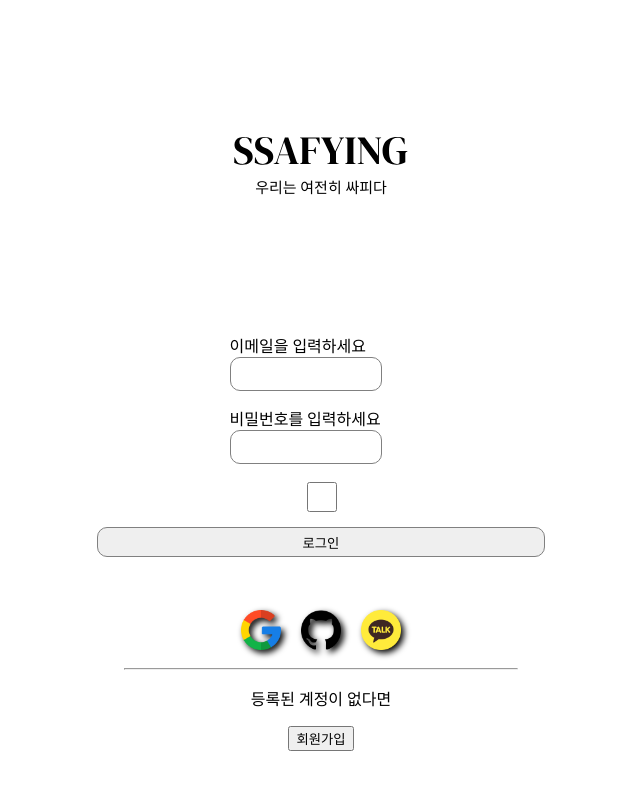
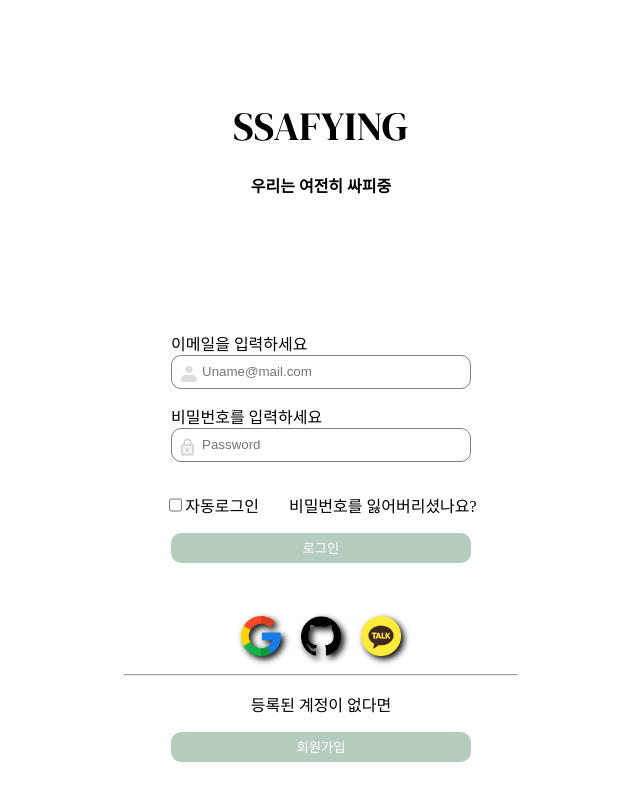
Before and after one commit to ssafy-b210/SSAFYING, a React (Create React App) app in the folder ssafying-fe/: page / in a window 1280 px wide. Shown: the whole page, without its empty margins (319-959 px from the left). Built offline with nearby package versions, Linux system fonts and the light colour scheme.

Commit message:
design: 로그인폼 컬러링, css 완료

```diff
--- a/ssafying-fe/src/components/User/LoginForm.tsx
+++ b/ssafying-fe/src/components/User/LoginForm.tsx
@@ -5,28 +5,45 @@ import logo from "../../assets/img/logo1.svg";
 import googleIcon from "../../assets/img/socialLoginIcons/googleIcon.png";
 import githubIcon from "../../assets/img/socialLoginIcons/githubIcon.png";
 import kakaoIcon from "../../assets/img/socialLoginIcons/kakaoIcon.png";
+import profile from "../../assets/img/userLoginIcons/profile.svg";
+import lock from "../../assets/img/userLoginIcons/lock.svg";
 
 function LoginForm() {
   return (
     <div>
       <Header>
         <img src={logo} alt="ssafying" />
-        <p>우리는 여전히 싸피다</p>
+        <h4>우리는 여전히 싸피중</h4>
       </Header>
       <Form>
         <div className="user-box">
           <label>이메일을 입력하세요</label>
           <br />
-          <Input type="email"></Input>
+          <div className="input-bar">
+            <img src={profile} className="input-icon" />
+            <Input type="email" placeholder="Uname@mail.com"></Input>
+          </div>
         </div>
         <div className="user-box">
           <label>비밀번호를 입력하세요</label>
           <br />
-          <Input type="password"></Input>
+          <div className="input-bar">
+            <img src={lock} className="input-icon" />
+            <Input type="password" placeholder="Password"></Input>
+          </div>
         </div>
-        <Input type="checkbox"></Input>
-        <span></span>
-        <Input type="submit" value="로그인"></Input>
+        <div className="etc-container">
+          <div className="auto-login">
+            <input type="checkbox"></input>
+            <p>자동로그인</p>
+          </div>
+          <p>비밀번호를 잃어버리셨나요?</p>
+        </div>
+        <SubmitButton
+          type="submit"
+          value="로그인"
+          className="login-btn"
+        ></SubmitButton>
       </Form>
       <br />
 
@@ -44,7 +61,9 @@ function LoginForm() {
       <Signup>
         <hr />
         <p>등록된 계정이 없다면</p>
-        <button>회원가입</button>
+        <div className="signup-btn">
+          <SubmitButton type="submit" value="회원가입"></SubmitButton>
+        </div>
       </Signup>
     </div>
   );
@@ -56,7 +75,7 @@ const Header = styled.header`
   flex-direction: column;
   align-items: center;
   justify-content: center;
-  padding: 17vh;
+  padding: 14vh;
 
   img {
     margin-bottom: 10px;
@@ -75,15 +94,51 @@ const Form = styled.form`
   flex-direction: column;
   align-items: center;
   width: 100%;
+
+  .user-box {
+    width: 300px;
+  }
+
+  .auto-login {
+    display: flex;
+    flex-direction: row;
+    margin-right: 30px;
+  }
+
+  .input-bar {
+    display: flex;
+    align-items: center;
+    width: 100%;
+    position: relative;
+  }
+  .input-icon {
+    position: absolute;
+    left: 10px;
+    margin-bottom: 11px;
+  }
+  .etc-container {
+    display: flex;
+  }
 `;
 
 const Input = styled.input`
-  width: 80%;
+  width: calc(100% - 30px);
+  height: 30px;
+  border: 1px solid gray;
+  border-radius: 10px;
+  padding-left: 30px;
+  margin-bottom: 15px;
+`;
+
+const SubmitButton = styled.input`
+  width: 300px;
   height: 30px;
   border: 1px solid gray;
   border-radius: 10px;
   margin-bottom: 15px;
-  }
+  background-color: #b6cdbd;
+  border: none;
+  color: white;
 `;
 const SocialLoginBox = styled.div`
   display: flex;
@@ -105,12 +160,9 @@ const Signup = styled.div`
   hr {
     width: 70%;
   }
-  p {
+  p,
+  .signup-btn {
     display: flex;
     justify-content: center;
   }
-  button {
-    margin: 0 auto;
-    display: block;
-  }
 `;
```
Also changed, not shown: ssafying-fe/src/assets/img/userLoginIcons/lock.svg (added), ssafying-fe/src/assets/img/userLoginIcons/profile.svg (added).
